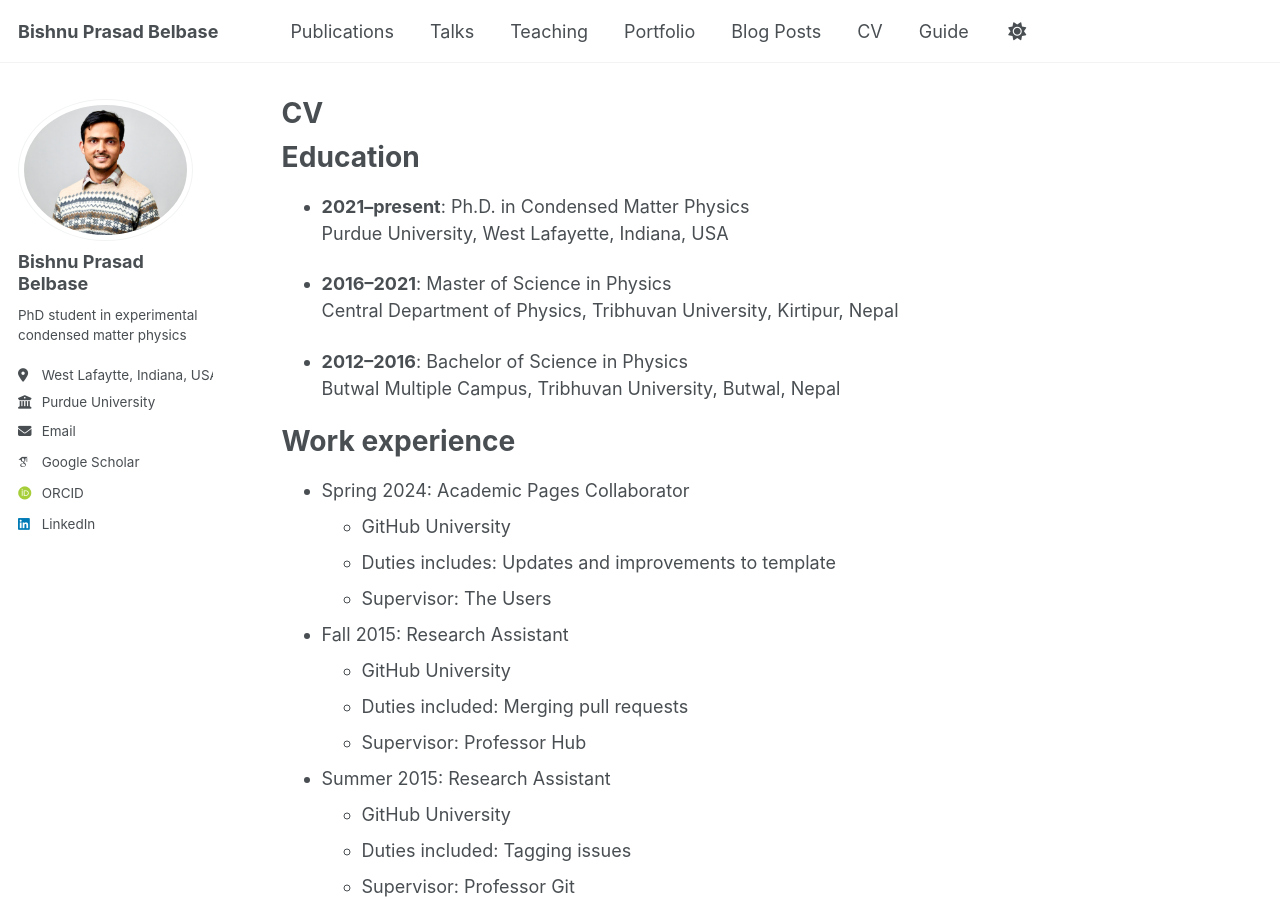
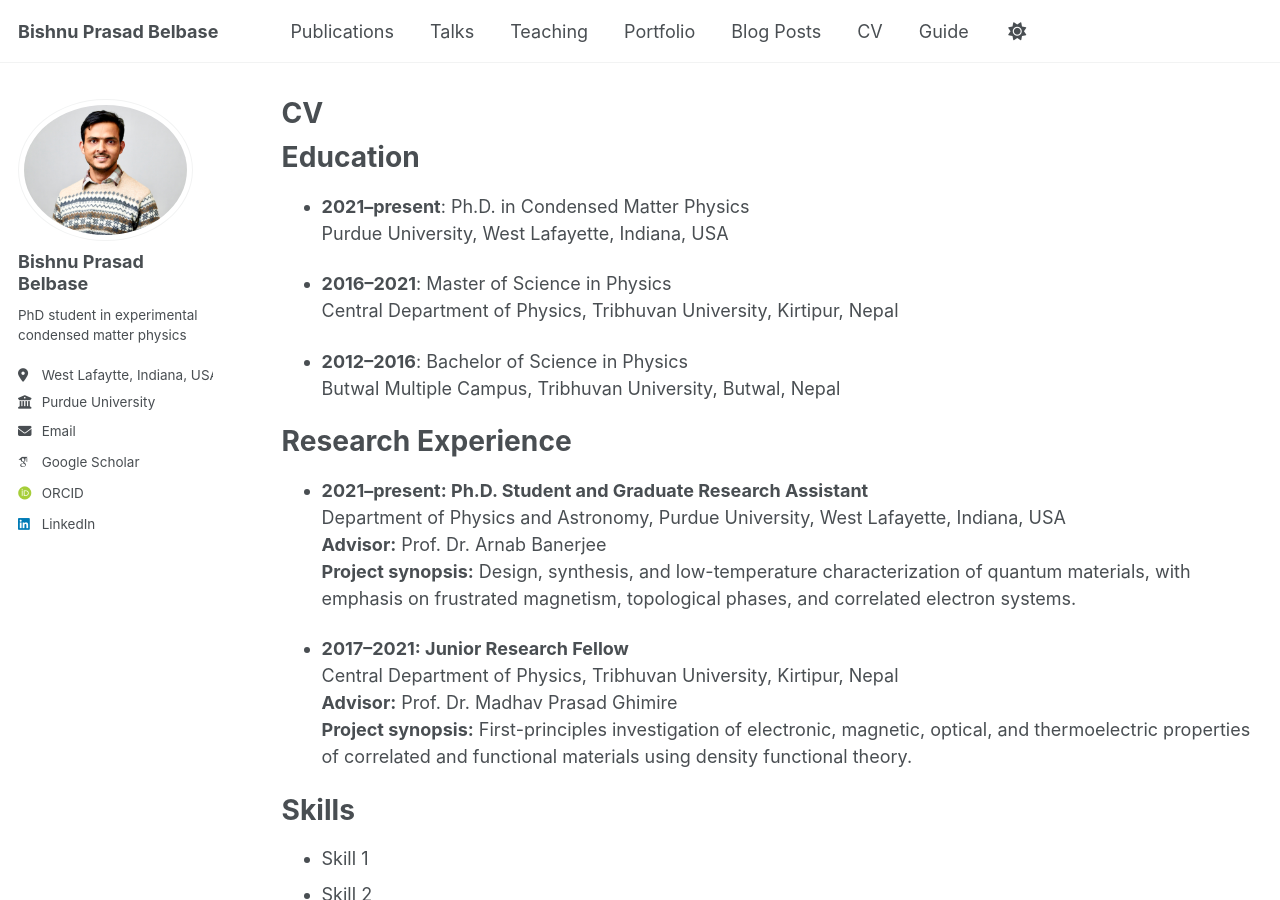
Before and after one commit to bbelbase8/bpb, a Jekyll site: the page built from _pages/cv.md, in a window 1280 px wide and 900 px high. Built offline with Jekyll 4.4.1, drawn with Linux system fonts in a browser that asks for light colours; some web fonts are replaced; a script bundle is joined from its source files by our own code; library files that are not in the unit come from our copies.

Commit message:
Update cv.md

```diff
--- a/_pages/cv.md
+++ b/_pages/cv.md
@@ -21,22 +21,19 @@ redirect_from:
   Butwal Multiple Campus, Tribhuvan University, Butwal, Nepal
 
 
-Work experience
-======
-* Spring 2024: Academic Pages Collaborator
-  * GitHub University
-  * Duties includes: Updates and improvements to template
-  * Supervisor: The Users
+Research Experience
+========
 
-* Fall 2015: Research Assistant
-  * GitHub University
-  * Duties included: Merging pull requests
-  * Supervisor: Professor Hub
+* **2021–present: Ph.D. Student and Graduate Research Assistant**
+  Department of Physics and Astronomy, Purdue University, West Lafayette, Indiana, USA
+  **Advisor:** Prof. Dr. Arnab Banerjee
+  **Project synopsis:** Design, synthesis, and low-temperature characterization of quantum materials, with emphasis on frustrated magnetism, topological phases, and correlated electron systems.
 
-* Summer 2015: Research Assistant
-  * GitHub University
-  * Duties included: Tagging issues
-  * Supervisor: Professor Git
+* **2017–2021: Junior Research Fellow**
+  Central Department of Physics, Tribhuvan University, Kirtipur, Nepal
+  **Advisor:** Prof. Dr. Madhav Prasad Ghimire
+  **Project synopsis:** First-principles investigation of electronic, magnetic, optical, and thermoelectric properties of correlated and functional materials using density functional theory.
+
 
 Skills
 ======
```
